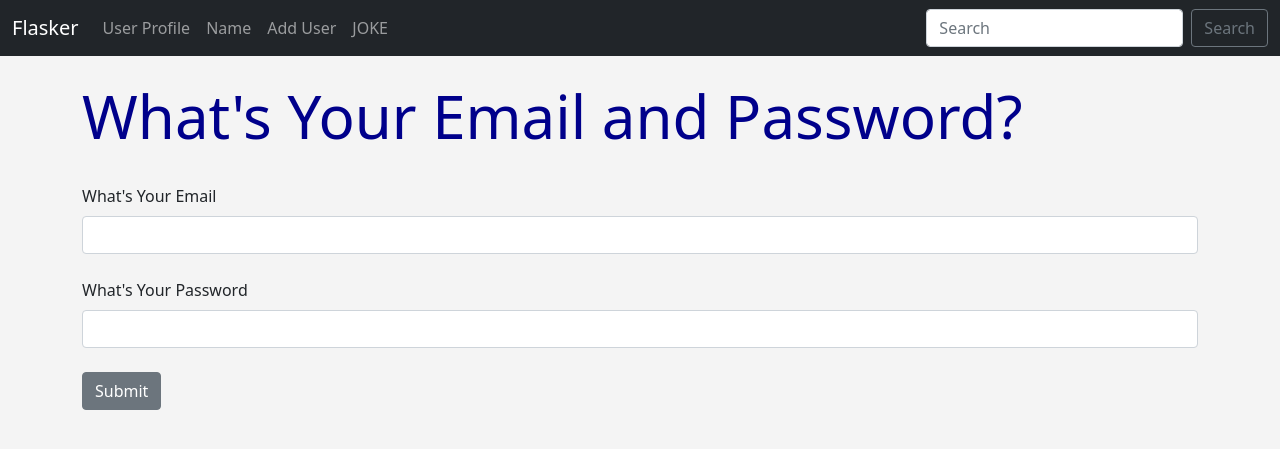
After one commit to GrushevskayaYana/Flask, a Flask app: page /test_password in a window 1280 px wide. The commit adds this page. Shown: the top 449 px of the page. Run offline with Flask 3, Linux system fonts and the light colour scheme.

Commit message:
lesson 14 done

```diff
--- a/app.py
+++ b/app.py
@@ -64,6 +64,12 @@ class NamerForm(FlaskForm):
     submit = SubmitField("Submit")
 
 
+class PasswordForm(FlaskForm):
+    email = StringField("What's Your Email", validators=[DataRequired()])
+    password_hash = PasswordField("What's Your Password", validators=[DataRequired()])
+    submit = SubmitField("Submit")
+
+
 @app.route("/user/<user_name>")
 def user(user_name):
     return render_template(
@@ -117,7 +123,6 @@ def add_user():
         # Find user by email
         user_item = Users.query.filter_by(email=form.email.data).first()
         if user_item is None:
-
             # Hash the password!!!
             hashed_password = generate_password_hash(form.password_hash.data)
             # Create a new user
@@ -129,11 +134,15 @@ def add_user():
             )
             db.session.add(user_item)
             db.session.commit()
+
         name = form.name.data
+
+        # Clear form fields
         form.name.data = ''
         form.email.data = ''
         form.favorite_color.data = ''
         form.password_hash.data = ''
+
         flash("User Added Successfully!")
 
     # Users list from DB
@@ -209,8 +218,41 @@ def delete(user_id):
             "add_user.html",
             form=form,
             name=name,
-            our_users=our_users
+            our_users=our_users,
         )
+
+
+@app.route('/test_password', methods=['GET', 'POST'])
+def test_password():
+    email = None
+    password = None
+    user_item = None
+    passed = None
+    form = PasswordForm()
+
+    # Validate Form
+    if form.validate_on_submit():
+        email = form.email.data
+        password = form.password_hash.data
+        # Clear the form
+        form.email.data = ''
+        form.password_hash.data = ''
+
+        # Lookup User By Email Address
+        user_item = Users.query.filter_by(email=email).first()
+
+        # Check Hashed Password
+        if user_item:
+            passed = check_password_hash(user_item.password_hash, password)
+
+    return render_template(
+        template_name_or_list="test_password.html",
+        email=email,
+        password=password,
+        user_item=user_item,
+        passed=passed,
+        form=form,
+    )
 
 
 if __name__ == '__main__':
--- a/templates/navbar.html
+++ b/templates/navbar.html
@@ -16,6 +16,9 @@
         <li class="nav-item">
           <a class="nav-link" href="{{ url_for('add_user')}}">Add User</a>
         </li>
+        <li class="nav-item">
+          <a class="nav-link" href="{{ url_for('test_password')}}">JOKE</a>
+        </li>
 
       </ul>
       <form class="d-flex">
--- /dev/null
+++ b/templates/test_password.html
@@ -0,0 +1,57 @@
+{% extends 'base.html' %}
+
+{% block content %}
+
+{% for message in get_flashed_messages() %}
+
+  <div class="alert alert-warning alert-dismissible fade show" role="alert">
+    {{ message }}
+    <button type="button" class="btn-close" data-bs-dismiss="alert" aria-label="Close"></button>
+  </div>
+
+
+{% endfor %}
+
+
+{% if email %}
+  <h1>Email: {{ email }}</h1>
+  <h1>Password: {{ password }}</h1>
+  <br/>
+  {% if user_item %}
+    <h2>I found this info:</h2>
+    Name: {{user_item.name}}<br/>
+    Email: {{user_item.email}}<br/>
+    PW: {{user_item.password_hash}}<br/>
+    <br/>
+    Passed: {{ passed }}
+  {% else %}
+    <h1>Такой пользователь не зарегистрирован</h1>
+  {% endif %}
+
+
+{% else %}
+  <h1>What's Your Email and Password?</h1>
+  <br/>
+  <form method="POST">
+    {{ form.hidden_tag() }}
+
+    {{ form.email.label(class="form-label") }}
+
+    {{ form.email(class="form-control") }}
+    <br/>
+
+    {{ form.password_hash.label(class="form-label") }}
+
+    {{ form.password_hash(class="form-control") }}
+    <br/>
+
+    {{ form.submit(class="btn btn-secondary") }}
+
+
+  </form>
+
+
+
+{% endif %}
+
+{% endblock %}
```
